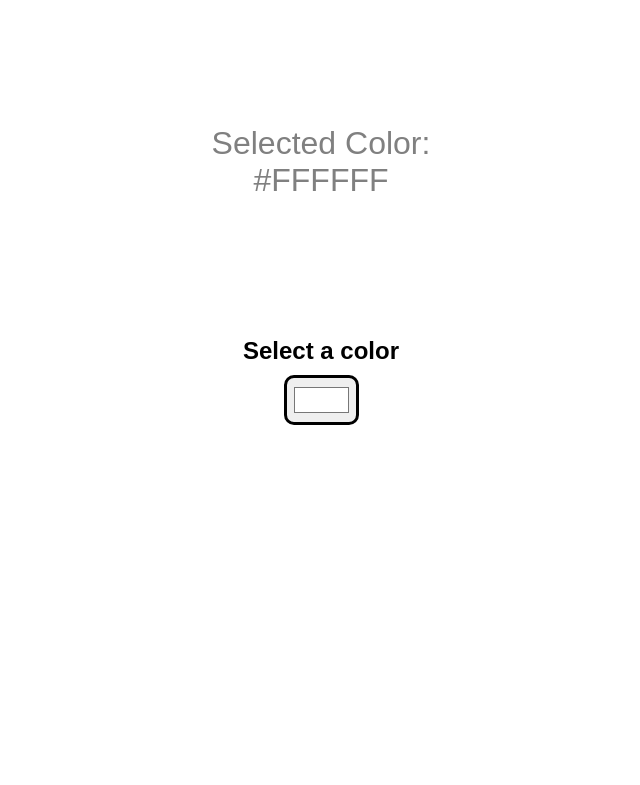
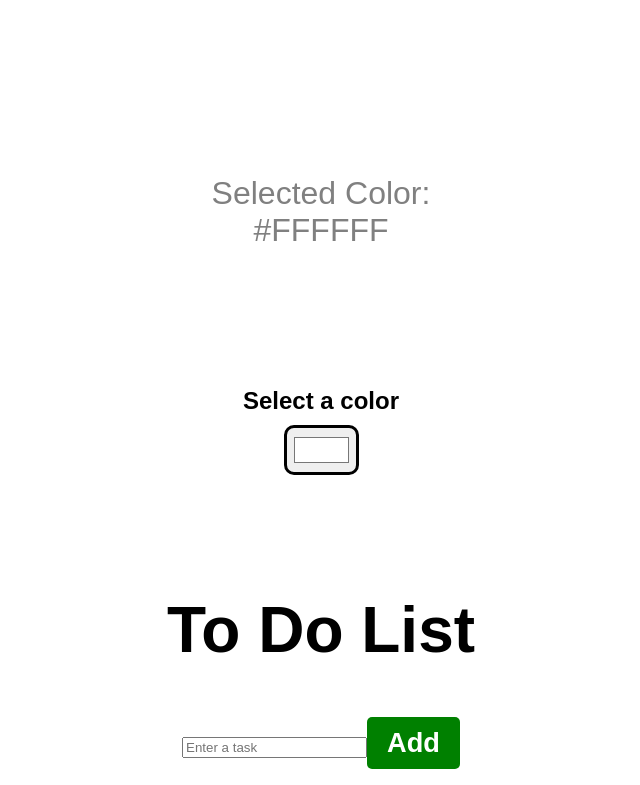
Before and after one commit to bhushank12/ReactLearning, a React (Vite) app: page / in a window 1280 px wide. Shown: the part 303-1088 px from the top of the page, without its empty margins (319-959 px from the left). Before the commit the page ends 800 px from the top, so only its background shows below. Built offline with nearby package versions, Linux system fonts and the light colour scheme.

Commit message:
implement to do task functinality

```diff
--- a/src/App.jsx
+++ b/src/App.jsx
@@ -1,6 +1,7 @@
 import Counter from "./Counter.jsx"
 import OnChangeComponent from "./OnChangeComponent.jsx";
 import ColorPicker from "./ColorPicker.jsx";
+import ToDoList from "./ToDoList.jsx";
 
 function App() {
   return(
@@ -10,6 +11,8 @@
       <OnChangeComponent></OnChangeComponent>
       <br></br>
       <ColorPicker></ColorPicker>
+      <br></br>
+      <ToDoList></ToDoList>
     </>
   )
 }
--- /dev/null
+++ b/src/ToDoList.jsx
@@ -0,0 +1,80 @@
+import React, {useState} from 'react';
+
+function ToDoList() {
+    const [tasks, setTasks] = useState([]);
+    const [newTask, setNewTask] = useState("");
+    function handleInputChange(event) {
+        setNewTask(event.target.value)
+    }
+
+    function addTask() {
+        setTasks(t => [...t, newTask]);
+        setNewTask("");
+    }
+
+    function deleteTask(index) {
+        const updatedTasks = tasks.filter((element, i) => i != index);
+        setTasks(updatedTasks);
+    }
+
+    function moveTaskUp(index) {
+        if(index > 0) {
+            const updatedTasks = [...tasks];
+            [updatedTasks[index], updatedTasks[index - 1]] = [updatedTasks[index -1], updatedTasks[index]];
+            setTasks(updatedTasks);
+        }
+    }
+
+    function moveTaskDown(index) {
+        if(index < tasks.length - 1) {
+            const updatedTasks = [...tasks];
+            [updatedTasks[index], updatedTasks[index + 1]] = [updatedTasks[index + 1], updatedTasks[index]];
+            setTasks(updatedTasks);
+        }
+    }
+
+    return(
+        <div class="to-do-list">
+            <h1>To Do List</h1>
+            <div>
+                <input type="text" placeholder="Enter a task" value={newTask} onChange={handleInputChange}>
+                </input>
+                <button
+                    className="add-button"
+                    onClick={addTask}
+                >
+                    Add
+                </button>
+            </div>
+            <ol>
+                {tasks.map((task, index) =>
+                    <li key={index}>
+                        <span className="text">{task}</span>
+                        <button
+                            className="delete-button"
+                            onClick={() => deleteTask(index)}
+                        >
+                            Delete
+                        </button>
+
+                        <button
+                        className="move-task-up"
+                        onClick={() => moveTaskUp(index)}
+                        >
+                            Up
+                        </button>
+
+                        <button
+                        className="move-task-down"
+                        onClick={() => moveTaskDown(index)}
+                        >
+                            Down
+                        </button>
+                    </li>
+                )}
+            </ol>
+        </div>
+    )
+}
+
+export default ToDoList;
--- a/src/index.css
+++ b/src/index.css
@@ -44,3 +44,84 @@
     border-radius: 10px;
     border: 3px solid;
 }
+
+.to-do-list{
+    font-family: Arial, Helvetica, sans-serif;
+    text-align: center;
+    margin-top: 100px;
+}
+
+h1{
+    font-size: 4rem;
+}
+
+button{
+    font-size: 1.7rem;
+    font-weight: bold;
+    padding: 10px 20px;
+    color: white;
+    border: none;
+    border-radius: 5px;
+    cursor: pointer;
+    transition: background-color 0.5 ease;
+}
+
+.add-button {
+    background-color: green;
+}
+
+.add-button:hover {
+    background-color: lightgreen;
+}
+
+.delete-button {
+    background-color: red;
+}
+
+.delete-button:hover {
+    background-color: orange;
+}
+
+.move-task-up {
+    background-color: blue;
+}
+
+.move-task-up:hover {
+    background-color: lightblue;
+}
+
+.move-task-down {
+    background-color: purple;
+}
+
+.move-task-down:hover {
+    background-color: lightpink;
+}
+
+input[type="test"]{
+    font-size: 1.6rem;
+    padding: 10px;
+    border: 2px solid blue;
+    border-radius: 5px;
+    color: black;
+}
+
+ol{
+    padding: 0;
+}
+
+li {
+    font-size: 2rem;
+    font-weight: bold;
+    padding: 15px;
+    background-color: white;
+    margin-bottom: 10px;
+    border: 3px solid red;
+    border-radius: 5px;
+    display: flex;
+    align-items: center;
+}
+
+.text {
+    flex: 1;
+}
```
